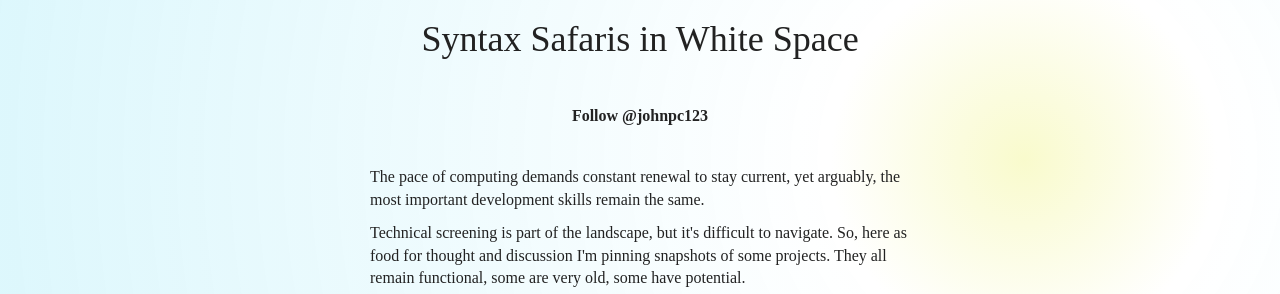
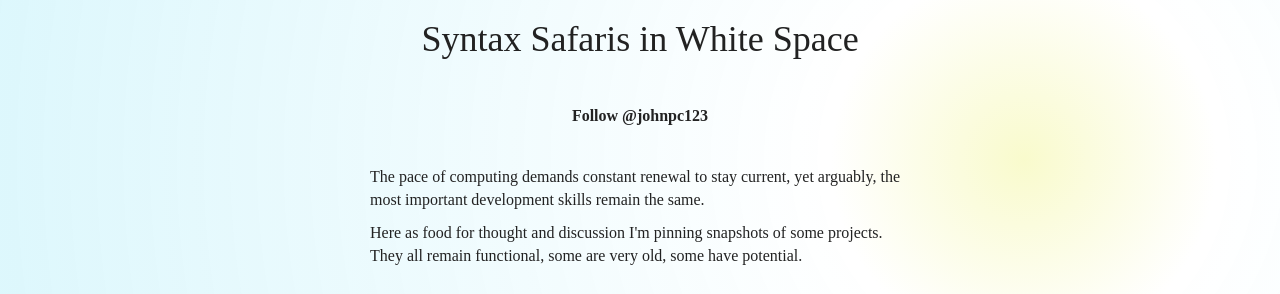
Before and after one commit to Johnpc123/johnpc123.github.io, a plain HTML site: page index.html in a window 1280 px wide. Shown: the top 294 px of the page. Drawn offline with nearby package versions, Linux system fonts and the light colour scheme.

Commit message:
food for thought and discussion

```diff
--- a/index.html
+++ b/index.html
@@ -181,7 +181,7 @@
       <p>The pace of computing demands constant renewal to stay current, yet arguably, the most important development skills remain the same.</p>
 
       <p>
-          Technical screening is part of the landscape, but it's difficult to navigate. So, here as food for thought and discussion I'm pinning snapshots of some projects. They all remain functional, some are very old, some have potential.
+          Here as food for thought and discussion I'm pinning snapshots of some projects. They all remain functional, some are very old, some have potential.
         </p>
 
         <div style="padding-left: 6rem;width:45rem;margin-top:3rem">
```
